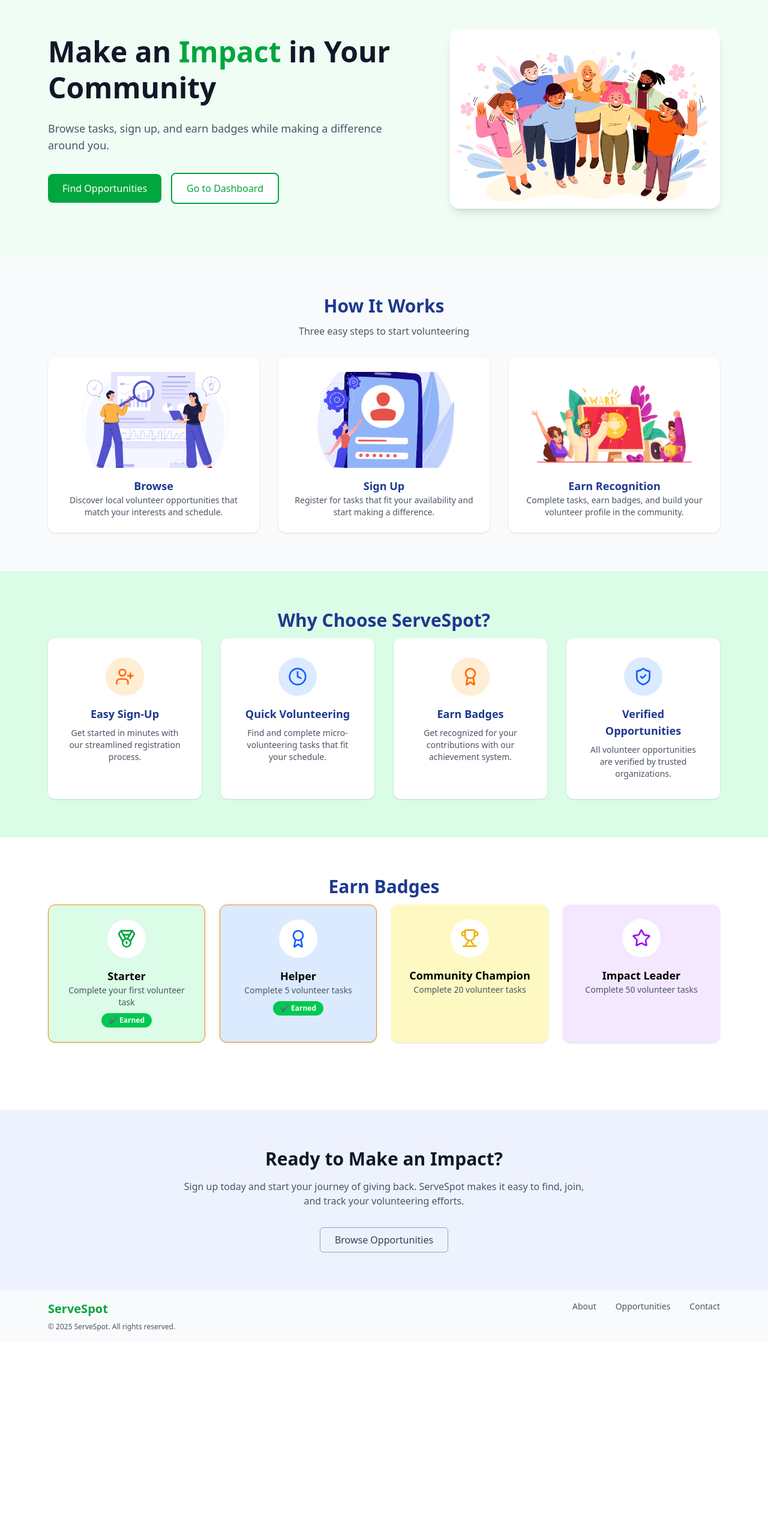
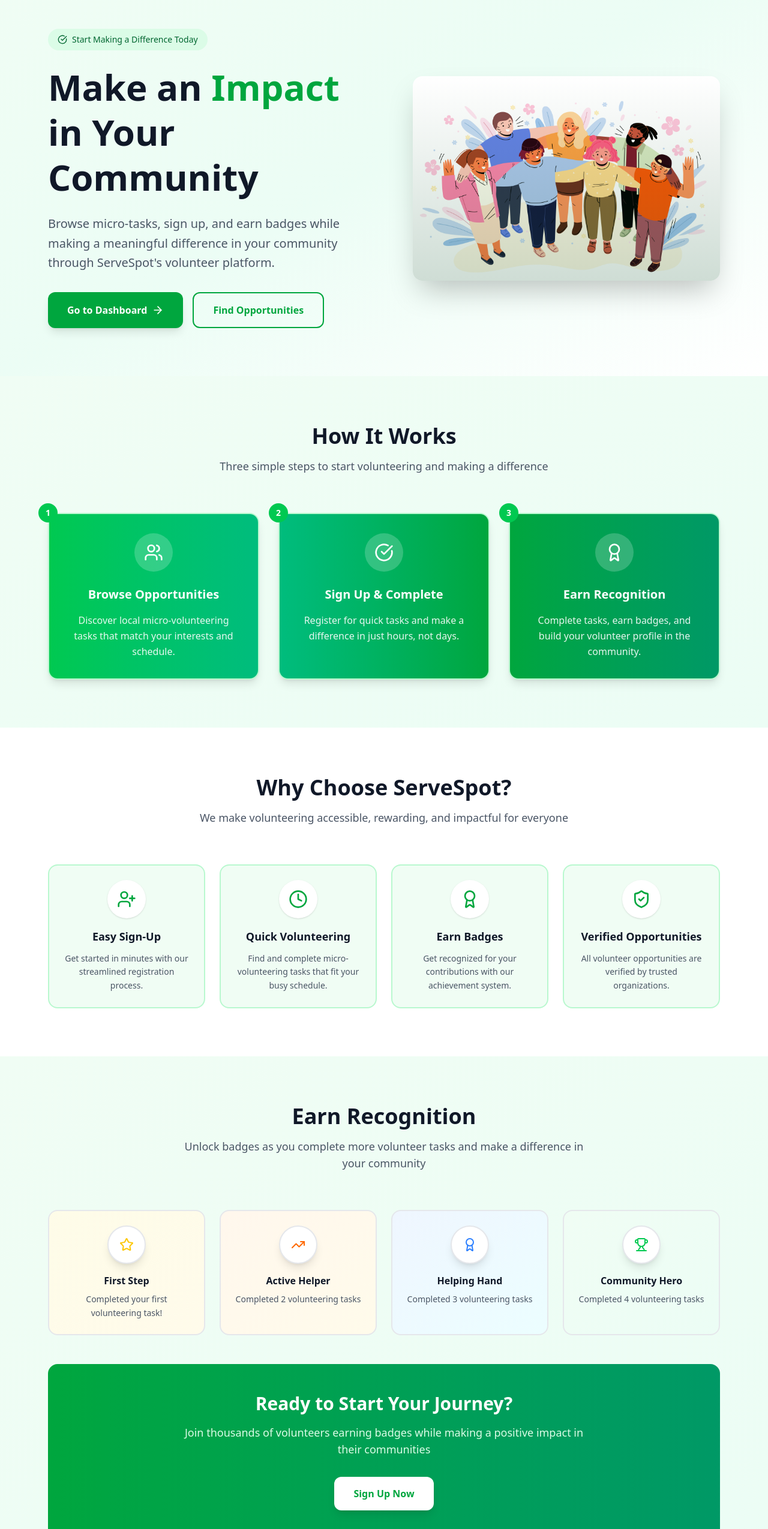
Before and after one commit to Petsyy/Servespot, a React (Vite) app in the folder frontend/: page /volunteer/homepage in a window 1280 px wide. Shown: the part 80-2629 px from the top of the page at 60% size. Before the commit the page ends 2316 px from the top, so only its background shows below. Built offline with nearby package versions, Linux system fonts and the light colour scheme; no server answers.

Commit message:
add menu when it responsive and also fix the forgot password not sending api

```diff
--- a/frontend/src/pages/volunteer/VolunteerLanding.jsx
+++ b/frontend/src/pages/volunteer/VolunteerLanding.jsx
@@ -1,4 +1,4 @@
-import React, { useState } from "react";
+import React from "react";
 import { useNavigate } from "react-router-dom";
 import {
   UserPlus,
@@ -8,29 +8,37 @@
   Star,
   Trophy,
   Medal,
+  ArrowRight,
+  CheckCircle,
+  Users,
+  TrendingUp,
+  MapPin,
+  Calendar
 } from "lucide-react";
 import RoleNavbar from "@/components/layout/navbars/RoleNavbar";
 import Footer from "@/components/layout/footer/Footer";
-import Button from "@/components/ui/Button";
 
 export default function VolunteerLanding() {
   const navigate = useNavigate();
 
   const steps = [
     {
-      title: "Browse",
-      desc: "Discover local volunteer opportunities that match your interests and schedule.",
-      img: "/images/browse.jpg",
+      title: "Browse Opportunities",
+      desc: "Discover local micro-volunteering tasks that match your interests and schedule.",
+      icon: <Users className="w-8 h-8 text-white" />,
+      bg: "bg-gradient-to-r from-green-500 to-emerald-500",
     },
     {
-      title: "Sign Up",
-      desc: "Register for tasks that fit your availability and start making a difference.",
-      img: "/images/signup.jpg",
+      title: "Sign Up & Complete",
+      desc: "Register for quick tasks and make a difference in just hours, not days.",
+      icon: <CheckCircle className="w-8 h-8 text-white" />,
+      bg: "bg-gradient-to-r from-emerald-500 to-green-600",
     },
     {
       title: "Earn Recognition",
       desc: "Complete tasks, earn badges, and build your volunteer profile in the community.",
-      img: "/images/recognition.jpg",
+      icon: <Award className="w-8 h-8 text-white" />,
+      bg: "bg-gradient-to-r from-green-600 to-emerald-600",
     },
   ];
 
@@ -38,175 +46,278 @@
     {
       title: "Easy Sign-Up",
       desc: "Get started in minutes with our streamlined registration process.",
-      icon: <UserPlus className="w-8 h-8 text-orange-500" />,
-      bg: "bg-orange-100",
+      icon: <UserPlus className="w-8 h-8 text-green-600" />,
+      bg: "bg-green-50",
+      border: "border-green-200",
     },
     {
       title: "Quick Volunteering",
-      desc: "Find and complete micro-volunteering tasks that fit your schedule.",
-      icon: <Clock className="w-8 h-8 text-blue-600" />,
-      bg: "bg-blue-100",
+      desc: "Find and complete micro-volunteering tasks that fit your busy schedule.",
+      icon: <Clock className="w-8 h-8 text-green-600" />,
+      bg: "bg-green-50",
+      border: "border-green-200",
     },
     {
       title: "Earn Badges",
       desc: "Get recognized for your contributions with our achievement system.",
-      icon: <Award className="w-8 h-8 text-orange-500" />,
-      bg: "bg-orange-100",
+      icon: <Award className="w-8 h-8 text-green-600" />,
+      bg: "bg-green-50",
+      border: "border-green-200",
     },
     {
       title: "Verified Opportunities",
       desc: "All volunteer opportunities are verified by trusted organizations.",
-      icon: <ShieldCheck className="w-8 h-8 text-blue-600" />,
-      bg: "bg-blue-100",
+      icon: <ShieldCheck className="w-8 h-8 text-green-600" />,
+      bg: "bg-green-50",
+      border: "border-green-200",
     },
   ];
 
-  const badges = [
+  const ALL_BADGES = [
     {
-      title: "Starter",
-      desc: "Complete your first volunteer task",
-      icon: <Medal className="w-8 h-8 text-green-600" />,
-      earned: true,
-      color: "bg-green-100 border border-orange-400",
+      name: "First Step",
+      description: "Completed your first volunteering task!",
+      icon: <Star className="w-6 h-6" />,
+      milestone: 1,
+      gradient: "from-yellow-400 to-yellow-600",
+      bgGradient: "from-yellow-50 to-amber-50",
+      iconColor: "text-yellow-400"
     },
     {
-      title: "Helper",
-      desc: "Complete 5 volunteer tasks",
-      icon: <Award className="w-8 h-8 text-blue-600" />,
-      earned: true,
-      color: "bg-blue-100 border border-orange-400",
+      name: "Active Helper",
+      description: "Completed 2 volunteering tasks",
+      icon: <TrendingUp className="w-6 h-6" />,
+      milestone: 2,
+      gradient: "from-orange-400 to-orange-600",
+      bgGradient: "from-orange-50 to-amber-50",
+      iconColor: "text-orange-500"
     },
     {
-      title: "Community Champion",
-      desc: "Complete 20 volunteer tasks",
-      icon: <Trophy className="w-8 h-8 text-yellow-500" />,
-      earned: false,
-      color: "bg-yellow-100",
+      name: "Helping Hand",
+      description: "Completed 3 volunteering tasks",
+      icon: <Award className="w-6 h-6" />,
+      milestone: 3,
+      gradient: "from-blue-400 to-blue-600",
+      bgGradient: "from-blue-50 to-cyan-50",
+      iconColor: "text-blue-500"
     },
     {
-      title: "Impact Leader",
-      desc: "Complete 50 volunteer tasks",
-      icon: <Star className="w-8 h-8 text-purple-600" />,
-      earned: false,
-      color: "bg-purple-100",
+      name: "Community Hero",
+      description: "Completed 4 volunteering tasks",
+      icon: <Trophy className="w-6 h-6" />,
+      milestone: 4,
+      gradient: "from-green-400 to-green-600",
+      bgGradient: "from-green-50 to-emerald-50",
+      iconColor: "text-green-500"
     },
   ];
+
+  const displayedBadges = ALL_BADGES.slice(0, 4);
 
   return (
     <div className="min-h-screen flex flex-col">
       <RoleNavbar role="volunteer" />
 
-      {/* Hero */}
-      <section className="flex flex-col md:flex-row items-center justify-between bg-green-50 px-10 md:px-20 py-20 pt-32">
-        <div className="max-w-xl">
-          <h2 className="text-5xl font-bold text-gray-900 leading-tight mb-6">
-            Make an <span className="text-green-600">Impact</span> in Your
-            Community
-          </h2>
-          <p className="text-gray-600 mb-8 text-lg">
-            Browse tasks, sign up, and earn badges while making a difference
-            around you.
+      {/* Hero Section */}
+      <section className="relative bg-gradient-to-br from-green-50 via-emerald-50 to-white px-6 md:px-20 py-20 pt-32">
+        <div className="max-w-7xl mx-auto">
+          <div className="flex flex-col lg:flex-row items-center justify-between gap-12">
+            {/* Hero Content */}
+            <div className="flex-1 max-w-2xl">
+              <div className="inline-flex items-center gap-2 bg-green-100 text-green-800 px-4 py-2 rounded-full text-sm font-medium mb-6">
+                <CheckCircle size={16} />
+                Start Making a Difference Today
+              </div>
+
+              <h1 className="text-4xl md:text-5xl lg:text-6xl font-bold text-gray-900 mb-6 leading-tight">
+                Make an{" "}
+                <span className="text-green-600">Impact</span> in Your Community
+              </h1>
+
+              <p className="text-lg md:text-xl text-gray-600 mb-8 leading-relaxed">
+                Browse micro-tasks, sign up, and earn badges while making a meaningful difference
+                in your community through ServeSpot's volunteer platform.
               </p>
-          <div className="flex items-center space-x-4">
-            <Button variant="primary" onClick={() => navigate("/volunteer/opportunities")}>
-              Find Opportunities
-            </Button>
-            <Button
-              variant="outline"
-              onClick={() => navigate("/volunteer/dashboard")}
+
+              <div className="flex flex-col sm:flex-row gap-4">
+                <button
+                  onClick={() => navigate("/volunteer/opportunities")}
+                  className="group flex items-center justify-center gap-2 px-8 py-4 bg-green-600 hover:bg-green-700 text-white rounded-xl font-semibold transition-all duration-300 shadow-lg hover:shadow-xl transform hover:scale-105"
                 >
                   Go to Dashboard
-            </Button>
+                  <ArrowRight size={20} className="group-hover:translate-x-1 transition-transform" />
+                </button>
+                <button
+                  onClick={() => navigate("/volunteer/opportunities")}
+                  className="px-8 py-4 border-2 border-green-600 text-green-600 hover:bg-green-600 hover:text-white rounded-xl font-semibold transition-all duration-300"
+                >
+                  Find Opportunities
+                </button>
               </div>
             </div>
+
+            {/* Hero Image */}
+            <div className="flex-1 flex justify-center lg:justify-end">
+              <div className="relative w-full max-w-lg">
+                <div className="relative rounded-2xl overflow-hidden shadow-2xl">
                   <img
                     src="/images/volunteers.jpg"
-          alt="Volunteering"
-          className="rounded-2xl shadow-lg w-[450px] mt-10 md:mt-0"
+                    alt="Volunteers making a difference"
+                    className="w-full h-auto object-cover"
                   />
+                  <div className="absolute inset-0 bg-gradient-to-t from-green-900/20 to-transparent"></div>
+                </div>
+              </div>
+            </div>
+          </div>
+        </div>
       </section>
 
       {/* How It Works */}
-      <section className="py-16 px-6 md:px-20 bg-gray-50 text-center">
-        <h3 className="text-3xl font-bold text-blue-900 mb-3">How It Works</h3>
-        <p className="text-gray-600 mb-8">
-          Three easy steps to start volunteering
+      <section className="py-20 px-6 md:px-20 bg-gradient-to-br from-green-50 to-emerald-50">
+        <div className="max-w-7xl mx-auto">
+          <div className="text-center mb-16">
+            <h2 className="text-3xl md:text-4xl font-bold text-gray-900 mb-4">
+              How It Works
+            </h2>
+            <p className="text-lg text-gray-600 max-w-2xl mx-auto">
+              Three simple steps to start volunteering and making a difference
             </p>
-        <div className="grid md:grid-cols-3 gap-8 max-w-6xl mx-auto">
-          {steps.map((s, i) => (
-            <div key={i} className="bg-white rounded-xl shadow p-6">
-              <img
-                src={s.img}
-                alt={s.title}
-                className="h-40 w-full object-cover rounded-md mb-4"
-              />
-              <h4 className="font-semibold text-lg text-blue-900">{s.title}</h4>
-              <p className="text-gray-600 text-sm">{s.desc}</p>
+          </div>
+
+          <div className="grid md:grid-cols-3 gap-8">
+            {steps.map((step, index) => (
+              <div key={index} className="relative">
+                <div className="absolute -top-4 -left-4 w-8 h-8 bg-green-500 text-white rounded-full flex items-center justify-center text-sm font-bold z-10">
+                  {index + 1}
+                </div>
+
+                <div className={`p-8 rounded-2xl border-2 border-green-200 bg-white shadow-lg hover:shadow-xl transition-all duration-300 h-full ${step.bg} text-white`}>
+                  <div className="flex flex-col items-center text-center h-full">
+                    <div className="w-16 h-16 bg-white/20 rounded-full flex items-center justify-center mb-6">
+                      {step.icon}
+                    </div>
+                    <h3 className="text-xl font-bold mb-4">{step.title}</h3>
+                    <p className="text-white/90 leading-relaxed">{step.desc}</p>
+                  </div>
+                </div>
               </div>
             ))}
           </div>
+        </div>
       </section>
 
-      {/* Why Choose */}
-      <section className="py-16 px-6 md:px-20 bg-green-100 text-center">
-        <h3 className="text-3xl font-bold text-blue-900 mb-3">
+      {/* Why Choose ServeSpot */}
+      <section className="py-20 px-6 md:px-20 bg-white">
+        <div className="max-w-7xl mx-auto">
+          <div className="text-center mb-16">
+            <h2 className="text-3xl md:text-4xl font-bold text-gray-900 mb-4">
               Why Choose ServeSpot?
+            </h2>
+            <p className="text-lg text-gray-600 max-w-2xl mx-auto">
+              We make volunteering accessible, rewarding, and impactful for everyone
+            </p>
+          </div>
+
+          <div className="grid md:grid-cols-2 lg:grid-cols-4 gap-6">
+            {features.map((feature, index) => (
+              <div
+                key={index}
+                className={`p-6 rounded-2xl border-2 ${feature.border} ${feature.bg} hover:shadow-lg transition-all duration-300 group hover:border-green-300`}
+              >
+                <div className="flex flex-col items-center text-center">
+                  <div className="w-16 h-16 bg-white rounded-full flex items-center justify-center mb-4 shadow-sm group-hover:shadow-md transition-shadow">
+                    {feature.icon}
+                  </div>
+                  <h3 className="text-lg font-semibold text-gray-900 mb-3">
+                    {feature.title}
                   </h3>
-        <div className="grid md:grid-cols-4 gap-8 max-w-6xl mx-auto">
-          {features.map((f, i) => (
-            <div
-              key={i}
-              className="bg-white p-8 rounded-xl shadow flex flex-col items-center"
-            >
-              <div className={`p-4 rounded-full mb-4 ${f.bg}`}>{f.icon}</div>
-              <h4 className="font-semibold text-lg text-blue-900 mb-2">
-                {f.title}
-              </h4>
-              <p className="text-gray-600 text-sm">{f.desc}</p>
+                  <p className="text-gray-600 text-sm leading-relaxed">
+                    {feature.desc}
+                  </p>
+                </div>
               </div>
             ))}
           </div>
+        </div>
       </section>
 
-      {/* Badges */}
-      <section className="py-16 px-6 md:px-20 text-center">
-        <h3 className="text-3xl font-bold text-blue-900 mb-3">Earn Badges</h3>
-        <div className="grid md:grid-cols-4 gap-6 max-w-6xl mx-auto mb-12">
-          {badges.map((b, i) => (
+      {/* Badges Section */}
+      <section className="py-20 px-6 md:px-20 bg-gradient-to-br from-green-50 to-emerald-50">
+        <div className="max-w-7xl mx-auto">
+          <div className="text-center mb-16">
+            <h2 className="text-3xl md:text-4xl font-bold text-gray-900 mb-4">
+              Earn Recognition
+            </h2>
+            <p className="text-lg text-gray-600 max-w-2xl mx-auto">
+              Unlock badges as you complete more volunteer tasks and make a difference in your community
+            </p>
+          </div>
+
+          <div className="grid md:grid-cols-2 lg:grid-cols-4 gap-6 mb-12">
+            {displayedBadges.map((badge, index) => (
               <div
-              key={i}
-              className={`p-6 rounded-xl shadow ${b.color} flex flex-col items-center`}
+                key={index}
+                className={`bg-gradient-to-br ${badge.bgGradient} p-6 rounded-2xl border-2 border-gray-200 hover:shadow-lg transition-all duration-300 text-center`}
               >
-              <div className="p-4 rounded-full bg-white mb-4">{b.icon}</div>
-              <h4 className="font-semibold text-lg">{b.title}</h4>
-              <p className="text-gray-600 text-sm">{b.desc}</p>
-              {b.earned && (
-                <span className="px-3 py-1 mt-2 text-xs font-semibold bg-green-500 text-white rounded-full">
-                  ✔ Earned
-                </span>
-              )}
+                <div className={`w-16 h-16 bg-white rounded-full flex items-center justify-center mx-auto mb-4 shadow-lg border-2 border-gray-200`}>
+                  <div className={badge.iconColor}>
+                    {badge.icon}
+                  </div>
+                </div>
+                <h3 className="font-semibold text-gray-900 mb-2 text-sm md:text-base">
+                  {badge.name}
+                </h3>
+                <p className="text-gray-600 text-xs md:text-sm leading-relaxed">
+                  {badge.description}
+                </p>
               </div>
             ))}
           </div>
+
+          {/* CTA Card */}
+          <div className="bg-gradient-to-r from-green-600 to-emerald-600 rounded-2xl p-12 text-center text-white">
+            <h3 className="text-2xl md:text-3xl font-bold mb-4">
+              Ready to Start Your Journey?
+            </h3>
+            <p className="text-green-100 mb-8 text-lg max-w-2xl mx-auto">
+              Join thousands of volunteers earning badges while making a positive impact in their communities
+            </p>
+            <button
+              onClick={() => navigate("/volunteer/register")}
+              className="bg-white text-green-600 hover:bg-green-50 px-8 py-4 rounded-xl font-semibold transition-all duration-300 shadow-lg hover:shadow-xl"
+            >
+              Sign Up Now
+            </button>
+          </div>
+        </div>
       </section>
 
-      {/* CTA Section */}
-      <section className="py-16 px-6 md:px-20 bg-indigo-50 text-center">
-        <h3 className="text-2xl md:text-3xl font-bold text-gray-900 mb-4">
+      {/* Final CTA Section */}
+      <section className="py-20 px-6 md:px-20 bg-white">
+        <div className="max-w-4xl mx-auto text-center">
+          <h2 className="text-3xl md:text-4xl font-bold text-gray-900 mb-6">
             Ready to Make an Impact?
-        </h3>
-        <p className="text-gray-600 mb-8 max-w-2xl mx-auto">
-          Sign up today and start your journey of giving back. ServeSpot makes
-          it easy to find, join, and track your volunteering efforts.
+          </h2>
+          <p className="text-lg text-gray-600 mb-8 max-w-2xl mx-auto leading-relaxed">
+            Join ServeSpot today and start your journey of giving back to the community through meaningful micro-volunteering.
           </p>
 
-        <div className="flex justify-center gap-4">
+          <div className="flex flex-col sm:flex-row gap-4 justify-center">
             <button
-            onClick={() => navigate("/opportunities")}
-            className="px-6 py-2 border border-gray-400 rounded-md text-gray-700 hover:bg-gray-100 transition"
+              onClick={() => navigate("/volunteer/register")}
+              className="group flex items-center justify-center gap-2 px-8 py-4 bg-green-600 hover:bg-green-700 text-white rounded-xl font-semibold transition-all duration-300 shadow-lg hover:shadow-xl"
+            >
+              Join as Volunteer
+              <ArrowRight size={20} className="group-hover:translate-x-1 transition-transform" />
+            </button>
+            <button
+              onClick={() => navigate("/volunteer/opportunities")}
+              className="px-8 py-4 border-2 border-green-600 text-green-600 hover:bg-green-600 hover:text-white rounded-xl font-semibold transition-all duration-300"
             >
               Browse Opportunities
             </button>
+          </div>
         </div>
       </section>
 
```
Also changed, not shown: 1 other file (tests, documents, lock files or other folders). Lines whose indentation alone changed are shown as unchanged.
